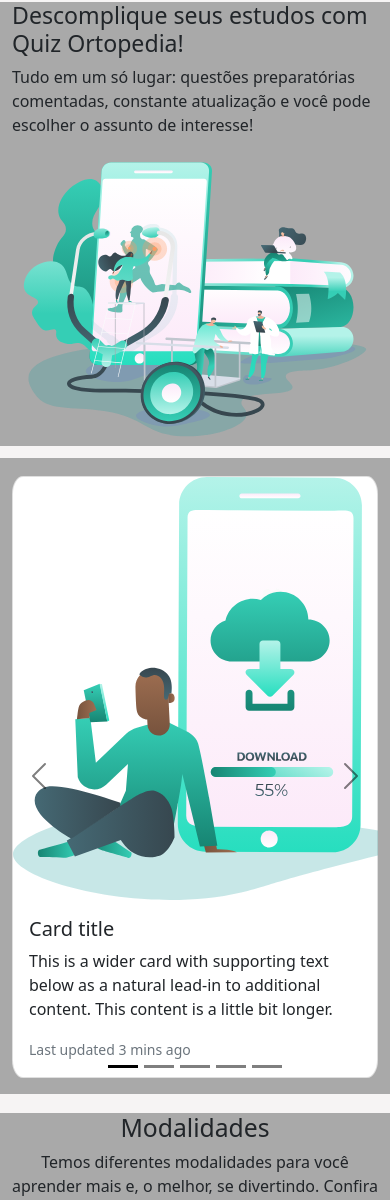
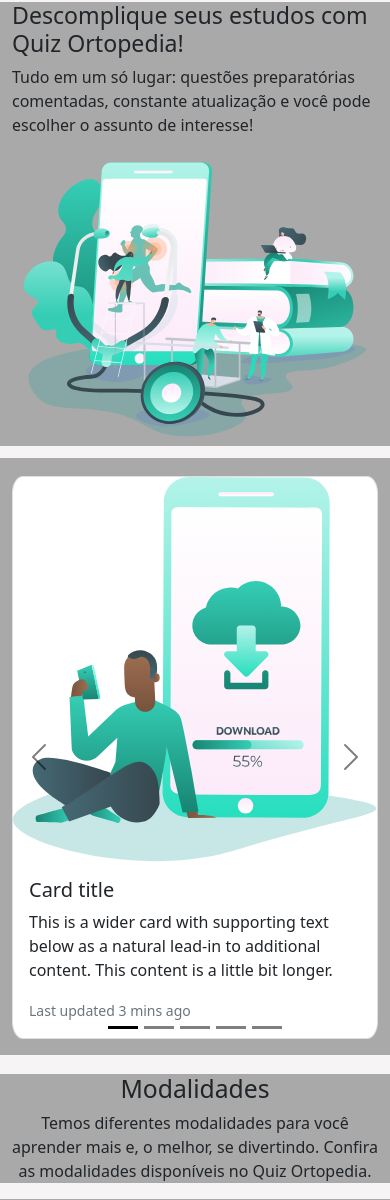
Before and after one commit to tseletronica/quizortopedia.github.io, a PHP site: page / in a window 390 px wide. Shown: the part 74-1274 px from the top of the page. Run offline with PHP 8.4, Linux system fonts and the light colour scheme.

Commit message:
fix : carousel  funcional e responsivo, falta textos

```diff
--- a/css/custom.css
+++ b/css/custom.css
@@ -74,3 +74,8 @@
         #carousel01 {
             margin-top: 3%;
         }
+
+        #imgCardsSlider01 {
+            max-height: 100%;
+            height: 100%;
+        }
--- a/index.html
+++ b/index.html
@@ -75,10 +75,10 @@
                 <div class="carousel-item active" data-bs-interval="10000">
                     <div class="card mb-3" style="max-width:100%;height:30%;">
                         <div class="row g-0">
-                            <div class="col-md-4">
-                                <img src="/img/ic_baixe_aplicativo.svg" id="CardsSlider01">
+                            <div class="col-md-5">
+                                <img src="/img/ic_baixe_aplicativo.svg" class="img-fluid" id="imgCardsSlider01">
                             </div>
-                            <div class="col-md-8">
+                            <div class="col-md-7">
                                 <div class="card-body">
                                     <h5 class="card-title">Card title</h5>
                                     <p class="card-text">This is a wider card with supporting text below as a natural lead-in to additional content. This content is a little bit longer.</p>
@@ -91,10 +91,10 @@
                 <div class="carousel-item" data-bs-interval="5000">
                     <div class="card mb-3" style="max-width:100%;height: 30%;">
                         <div class="row g-0">
-                            <div class="col-md-4">
-                                <img src="/img/ic_crie_perfil.svg" id="CardsSlider01">
+                            <div class="col-md-5">
+                                <img src="/img/ic_crie_perfil.svg" class="img-fluid" id="imgCardsSlider01">
                             </div>
-                            <div class="col-md-8">
+                            <div class="col-md-7">
                                 <div class="card-body">
                                     <h5 class="card-title">Card title</h5>
                                     <p class="card-text">This is a wider card with supporting text below as a natural lead-in to additional content. This content is a little bit longer.</p>
@@ -107,10 +107,10 @@
                 <div class="carousel-item" data-bs-interval="5000">
                     <div class="card mb-3" style="max-width:100%;height: 30%;">
                         <div class="row g-0">
-                            <div class="col-md-4">
-                                <img src="/img/ic_escolha_modo.svg" id="CardsSlider01">
+                            <div class="col-md-5">
+                                <img src="/img/ic_escolha_modo.svg" class="img-fluid" id="imgCardsSlider01">
                             </div>
-                            <div class="col-md-8">
+                            <div class="col-md-7">
                                 <div class="card-body">
                                     <h5 class="card-title">Card title</h5>
                                     <p class="card-text">This is a wider card with supporting text below as a natural lead-in to additional content. This content is a little bit longer.</p>
@@ -123,10 +123,10 @@
                 <div class="carousel-item" data-bs-interval="5000">
                     <div class="card mb-3" style="max-width:100%;height: 30%;">
                         <div class="row g-0">
-                            <div class="col-md-4">
-                                <img src="/img/ic_suba_ranking_medalha.svg" id="CardsSlider01">
+                            <div class="col-md-7">
+                                <img src="/img/ic_suba_ranking_medalha.svg" class="img-fluid" id="imgCardsSlider01">
                             </div>
-                            <div class="col-md-8">
+                            <div class="col-md-5">
                                 <div class="card-body">
                                     <h5 class="card-title">Card title</h5>
                                     <p class="card-text">This is a wider card with supporting text below as a natural lead-in to additional content. This content is a little bit longer.</p>
@@ -139,10 +139,10 @@
                 <div class="carousel-item" data-bs-interval="5000">
                     <div class="card mb-3" style="max-width:100%;height: 30%;">
                         <div class="row g-0">
-                            <div class="col-md-4">
-                                <img src="/img/ic_aprenda_divertindo.svg" id="CardsSlider01">
+                            <div class="col-md-7">
+                                <img src="/img/ic_aprenda_divertindo.svg" class="img-fluid" id="imgCardsSlider01">
                             </div>
-                            <div class="col-md-8">
+                            <div class="col-md-5">
                                 <div class="card-body">
                                     <h5 class="card-title">Card title</h5>
                                     <p class="card-text">This is a wider card with supporting text below as a natural lead-in to additional content. This content is a little bit longer.</p>
```
